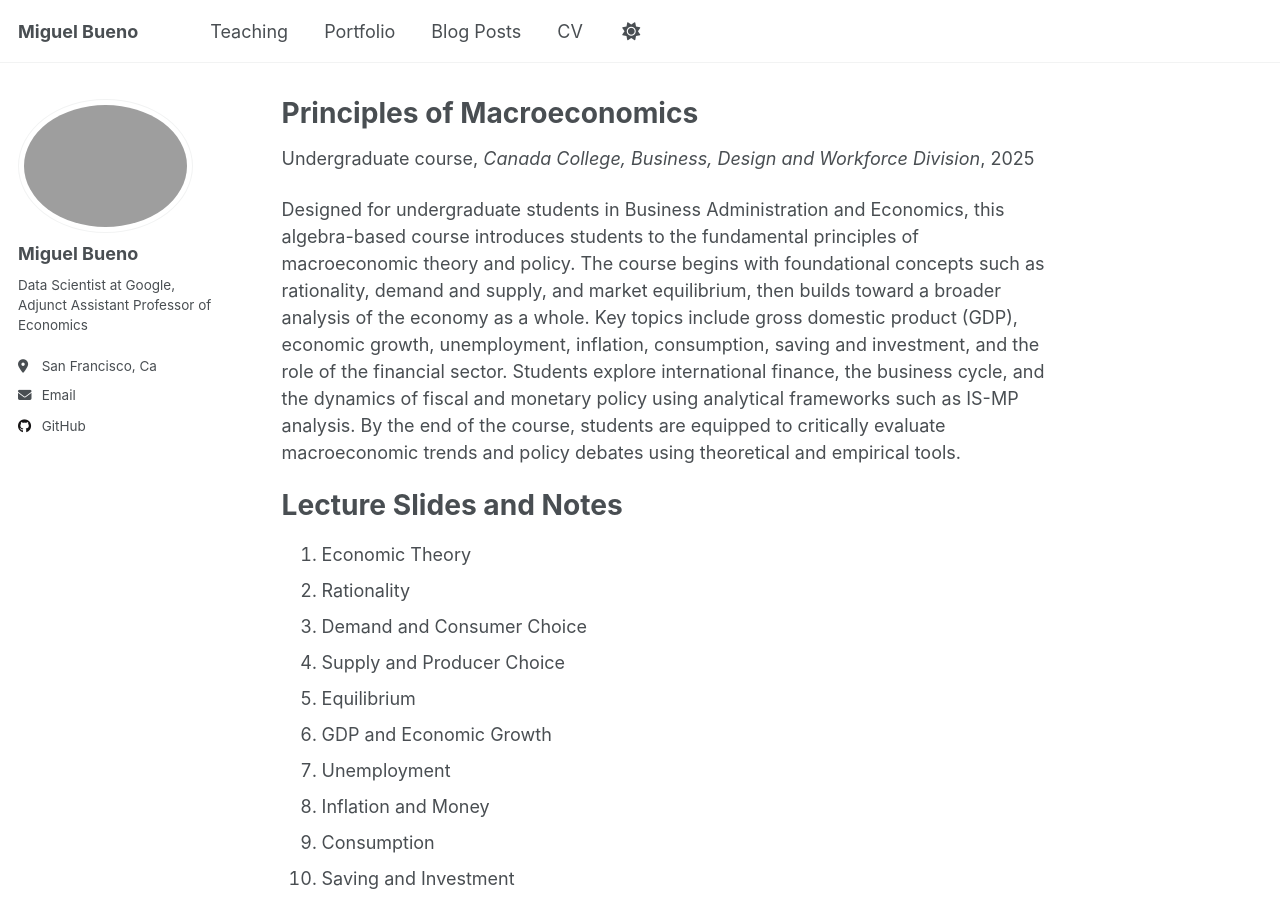
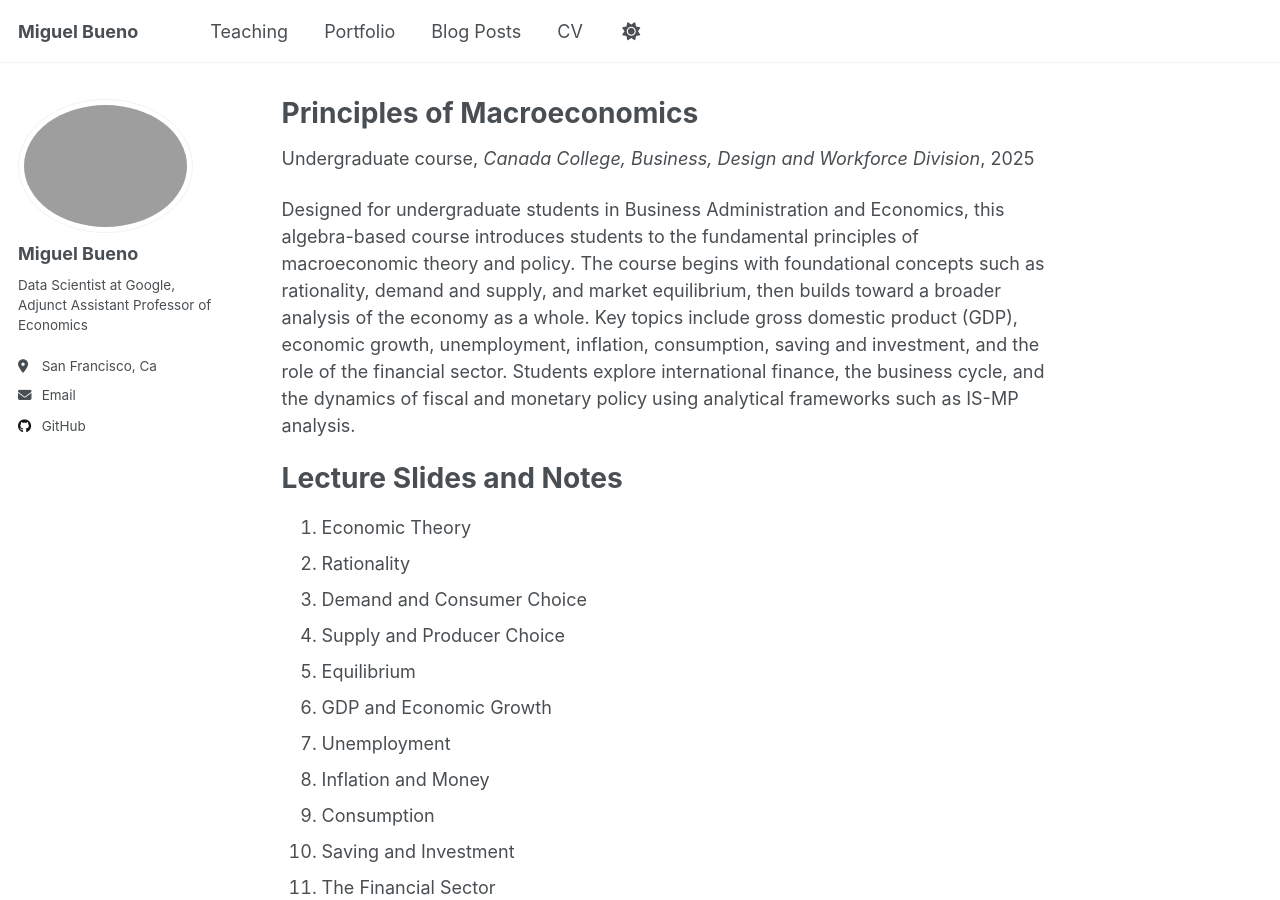
Before and after one commit to miguelbuenogoogle/miguelbuenogoogle.github.io, a Jekyll site: the page built from _teaching/2014-spring-teaching-1.md, in a window 1280 px wide and 900 px high. Built offline with Jekyll 4.4.1, drawn with Linux system fonts in a browser that asks for light colours.

Commit message:
Update 2014-spring-teaching-1.md
Omit sentence about student outcomes for Principles of Macroeconomics.

```diff
--- a/_teaching/2014-spring-teaching-1.md
+++ b/_teaching/2014-spring-teaching-1.md
@@ -8,7 +8,7 @@ date: 2025-08-23
 location: "Redwood City, California"
 ---
 
-Designed for undergraduate students in Business Administration and Economics, this algebra-based course introduces students to the fundamental principles of macroeconomic theory and policy. The course begins with foundational concepts such as rationality, demand and supply, and market equilibrium, then builds toward a broader analysis of the economy as a whole. Key topics include gross domestic product (GDP), economic growth, unemployment, inflation, consumption, saving and investment, and the role of the financial sector. Students explore international finance, the business cycle, and the dynamics of fiscal and monetary policy using analytical frameworks such as IS-MP analysis. By the end of the course, students are equipped to critically evaluate macroeconomic trends and policy debates using theoretical and empirical tools.
+Designed for undergraduate students in Business Administration and Economics, this algebra-based course introduces students to the fundamental principles of macroeconomic theory and policy. The course begins with foundational concepts such as rationality, demand and supply, and market equilibrium, then builds toward a broader analysis of the economy as a whole. Key topics include gross domestic product (GDP), economic growth, unemployment, inflation, consumption, saving and investment, and the role of the financial sector. Students explore international finance, the business cycle, and the dynamics of fiscal and monetary policy using analytical frameworks such as IS-MP analysis.
 
 
 Lecture Slides and Notes
```
